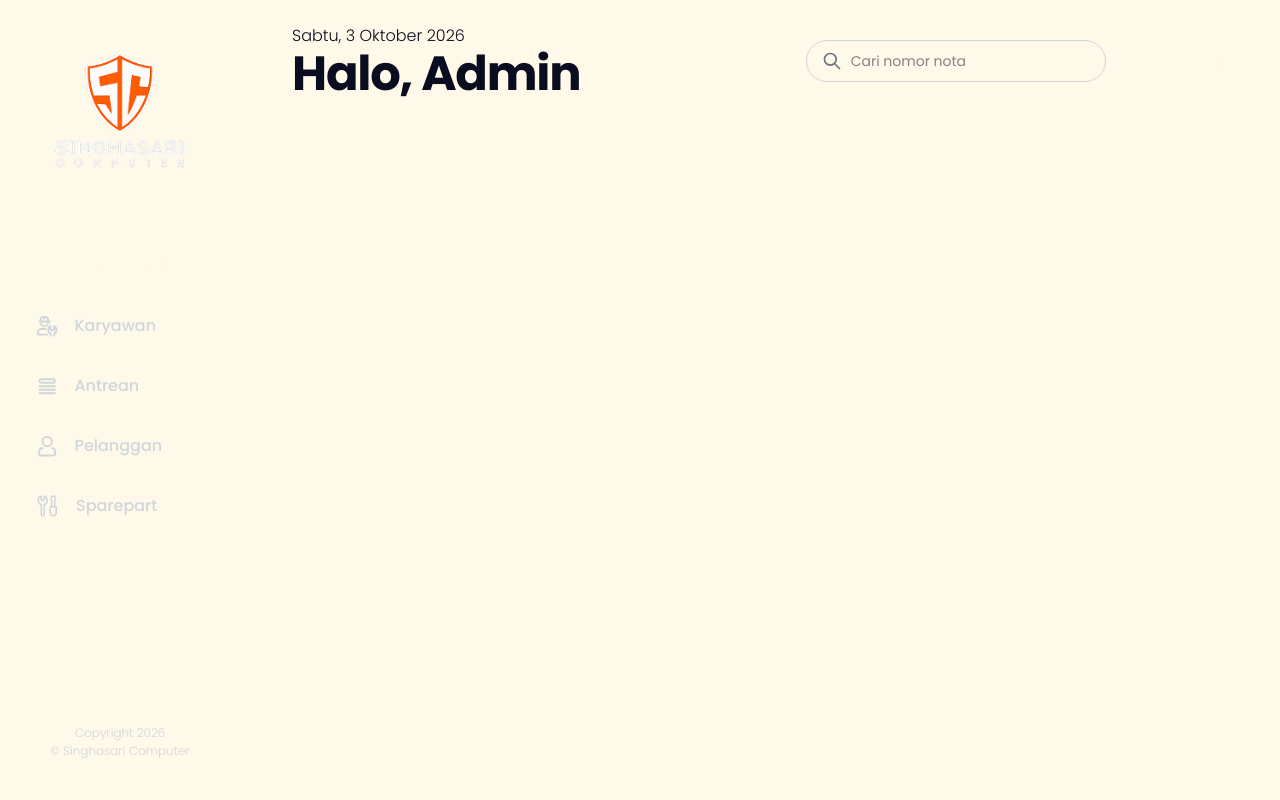
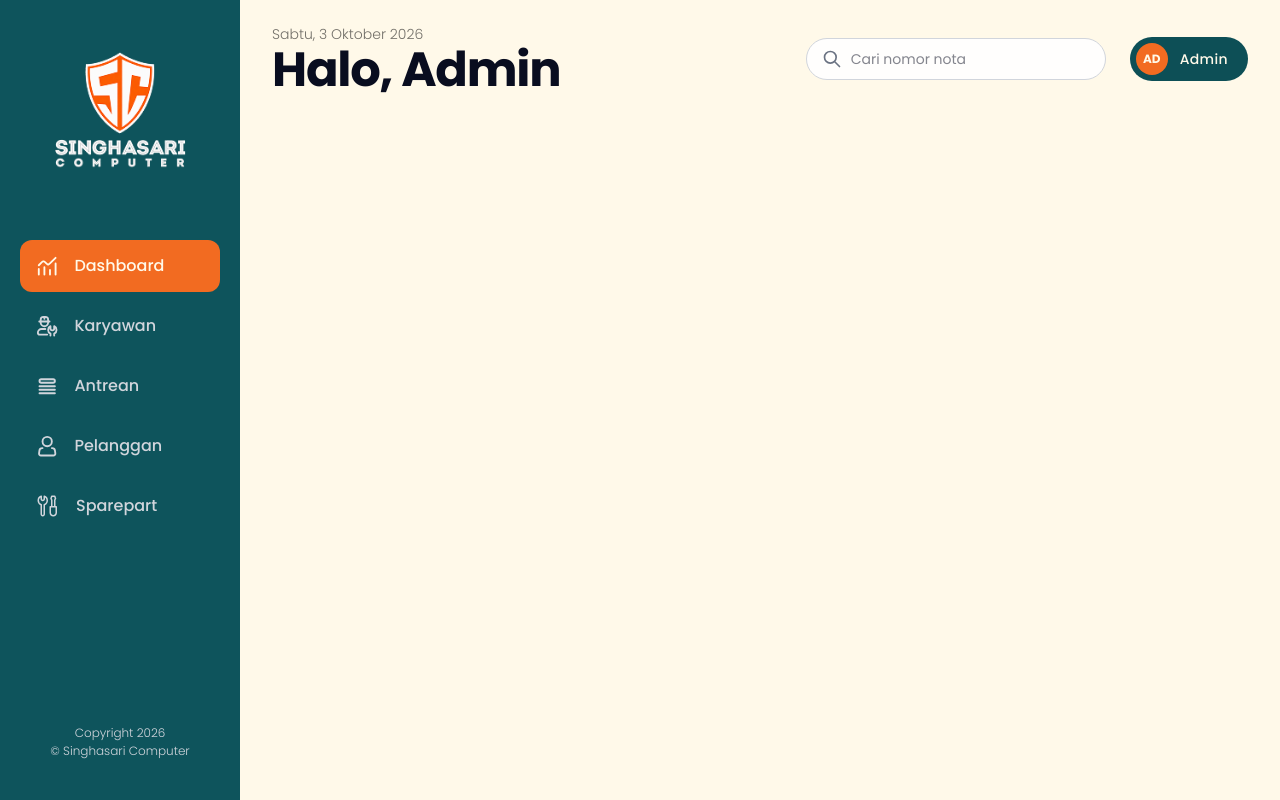
Before and after one commit to rayanaaajs/Sistem-Manajemen-Servis, a PHP site: page /includes/header.php in a window 1280 px wide. Run offline with PHP 8.4, Linux system fonts and the light colour scheme; style sheets or scripts are compiled from the project's sources.

Commit message:
header footer

```diff
--- a/includes/header.php
+++ b/includes/header.php
@@ -1,7 +1,4 @@
 <?php
-if (session_status() === PHP_SESSION_NONE) {
-    session_start();
-}
 
 // Kembalikan deklarasi variabel $__rel yang sempat terhapus
 $__jobsheetRoot = dirname(__DIR__);
@@ -28,7 +25,9 @@ $base = $__rel === '' ? '' : str_repeat('../', substr_count($__rel, '/') + 1);
 <body class="bg-brand-cream font-sans text-gray-800 flex min-h-screen">
 
     <!-- ================= SIDEBAR ================= -->
-    <aside class="fixed inset-y-0 left-0 w-60 bg-brand-tosca text-white flex flex-col z-50">
+    <!-- Overlay Mobile -->
+    <div id="sidebar-overlay" class="fixed inset-0 bg-black/50 z-40 hidden md:hidden transition-opacity"></div>
+    <aside id="sidebar" class="fixed inset-y-0 left-0 w-60 bg-tosca-active text-white flex flex-col z-50 transform -translate-x-full md:translate-x-0 transition-transform duration-300">
         <!-- Logo Area -->
         <div class="flex flex-col items-center justify-center pt-10 pb-8">
             <!-- Sisipin $base biar path gambar gak error -->
@@ -38,7 +37,7 @@ $base = $__rel === '' ? '' : str_repeat('../', substr_count($__rel, '/') + 1);
         <!-- Navigation Menu -->
         <nav class="flex-1 px-5 mt-4 space-y-2">
             <!-- Link Dashboard -->
-            <a href="<?= $base ?>dashboard.php" class="flex items-center gap-4 px-4 py-3.5 active:bg-brand-orange bg-brand-orange rounded-xl text-white font-medium transition-all">
+            <a href="<?= $base ?>dashboard.php" class="flex items-center gap-4 px-4 py-3.5 active:bg-orange bg-orange rounded-xl text-white font-medium transition-all">
                 <svg xmlns="http://www.w3.org/2000/svg" width="1.4em" height="1.4em" viewBox="0 0 24 24">
                     <path d="M0 0h24v24H0z" fill="none" />
                     <path fill="none" stroke="currentColor" stroke-linecap="round" stroke-linejoin="round" stroke-width="2" d="m3 11l2.5-2.5c1.017-1.017 1.526-1.526 2.137-1.638a2 2 0 0 1 .726 0c.611.112 1.12.62 2.137 1.638s1.526 1.526 2.137 1.638c.24.045.486.045.726 0c.611-.112 1.12-.621 2.137-1.638L21 3M3 15v6m6-8v8m6-5v5m6-12v12" />
@@ -47,7 +46,7 @@ $base = $__rel === '' ? '' : str_repeat('../', substr_count($__rel, '/') + 1);
             </a>
 
             <!-- Link Karyawan -->
-            <a href="<?= $base ?>karyawan.php" class="flex items-center gap-4 px-4 py-3.5 text-gray-300 hover:text-white hover:bg-white/10 active:bg-brand-orange rounded-xl transition-all font-medium">
+            <a href="<?= $base ?>karyawan.php" class="flex items-center gap-4 px-4 py-3.5 text-gray-300 hover:text-white hover:bg-white/10 active:bg-orange rounded-xl transition-all font-medium">
                 <svg xmlns="http://www.w3.org/2000/svg" width="1.4em" height="1.4em" viewBox="0 0 24 24">
                     <path d="M0 0h24v24H0z" fill="none" />
                     <path fill="none" stroke="currentColor" stroke-linecap="round" stroke-linejoin="round" stroke-width="2" d="M5 7h8v1a4 4 0 0 1-8 0zm0 0h8V5a3 3 0 0 0-3-3H8a3 3 0 0 0-3 3zm7 14H4a2 2 0 0 1-2-2a4 4 0 0 1 4-4h4M9 2v2M3.5 7h11m5 15v-1.968A4.5 4.5 0 0 0 22 16c0-1.767-1.018-3.264-2.5-4v2.5a2 2 0 1 1-4 0V12c-1.482.736-2.5 2.233-2.5 4a4.5 4.5 0 0 0 2.5 4.032V22" />
@@ -56,7 +55,7 @@ $base = $__rel === '' ? '' : str_repeat('../', substr_count($__rel, '/') + 1);
             </a>
 
             <!-- Link Antrean -->
-            <a href="<?= $base ?>antrean.php" class="flex items-center gap-4 px-4 py-3.5 text-gray-300 hover:text-white hover:bg-white/10 active:bg-brand-orange rounded-xl transition-all font-medium">
+            <a href="<?= $base ?>antrean.php" class="flex items-center gap-4 px-4 py-3.5 text-gray-300 hover:text-white hover:bg-white/10 active:bg-orange rounded-xl transition-all font-medium">
                 <svg xmlns="http://www.w3.org/2000/svg" width="1.4em" height="1.4em" viewBox="0 0 24 24">
                     <path d="M0 0h24v24H0z" fill="none" />
                     <path fill="none" stroke="currentColor" stroke-linecap="round" stroke-linejoin="round" stroke-width="2" d="M3.75 12h16.5m-16.5 3.75h16.5M3.75 19.5h16.5M5.625 4.5h12.75a1.875 1.875 0 0 1 0 3.75H5.625a1.875 1.875 0 0 1 0-3.75" />
@@ -65,7 +64,7 @@ $base = $__rel === '' ? '' : str_repeat('../', substr_count($__rel, '/') + 1);
             </a>
 
             <!-- Link Pelanggan -->
-            <a href="<?= $base ?>pelanggan.php" class="flex items-center gap-4 px-4 py-3.5 text-gray-300 hover:text-white hover:bg-white/10 active:bg-brand-orange  rounded-xl transition-all font-medium">
+            <a href="<?= $base ?>pelanggan.php" class="flex items-center gap-4 px-4 py-3.5 text-gray-300 hover:text-white hover:bg-white/10 active:bg-orange  rounded-xl transition-all font-medium">
                 <svg xmlns="http://www.w3.org/2000/svg" width="1.4em" height="1.4em" viewBox="0 0 24 24">
                     <path d="M0 0h24v24H0z" fill="none" />
                     <g fill="none" stroke="currentColor" stroke-width="2">
@@ -77,7 +76,7 @@ $base = $__rel === '' ? '' : str_repeat('../', substr_count($__rel, '/') + 1);
             </a>
 
             <!-- Link Sparepart -->
-            <a href="<?= $base ?>sparepart.php" class="flex items-center gap-4 px-4 py-3.5 text-gray-300 hover:text-white hover:bg-white/10 active:bg-brand-orange  rounded-xl transition-all font-medium">
+            <a href="<?= $base ?>sparepart.php" class="flex items-center gap-4 px-4 py-3.5 text-gray-300 hover:text-white hover:bg-white/10 active:bg-orange  rounded-xl transition-all font-medium">
                 <svg xmlns="http://www.w3.org/2000/svg" width="1.5em" height="1.5em" viewBox="0 0 16 16">
                     <path d="M0 0h16v16H0z" fill="none" />
                     <path fill="currentColor" d="M5.669 1a.498.498 0 0 0-.667.47v1.816c0 .275-.225.5-.5.5a.5.5 0 0 1-.5-.5V1.47A.5.5 0 0 0 3.335 1a3.5 3.5 0 0 0-2.333 3.287c0 1.359.79 2.589 2 3.162V13.5c0 .827.673 1.5 1.5 1.5s1.5-.673 1.5-1.5V7.449c1.21-.573 2-1.803 2-3.162A3.5 3.5 0 0 0 5.669 1m-.333 5.644a.5.5 0 0 0-.334.472v6.385c0 .275-.225.5-.5.5a.5.5 0 0 1-.5-.5V7.116a.5.5 0 0 0-.334-.472a2.5 2.5 0 0 1-1.666-2.356c0-.792.383-1.523 1-1.987v.987c0 .827.673 1.5 1.5 1.5s1.5-.673 1.5-1.5v-.987c.617.464 1 1.195 1 1.987c0 1.058-.67 2.005-1.666 2.356M13.5 8h-.498V4.118l.447-.895a.5.5 0 0 0 .027-.382l-.5-1.5a.5.5 0 0 0-.475-.342h-2a.5.5 0 0 0-.475.342l-.5 1.5a.5.5 0 0 0 .027.382l.447.895V8h-.5a.5.5 0 0 0-.5.5v4c0 1.379 1.121 2.5 2.5 2.5s2.5-1.121 2.5-2.5v-4a.5.5 0 0 0-.5-.5m-2.638-5.999h1.279l.32.962l-.407.814a.5.5 0 0 0-.053.224v4h-1v-4a.5.5 0 0 0-.052-.224l-.407-.814zm2.14 10.499c0 .827-.673 1.5-1.5 1.5s-1.5-.673-1.5-1.5V9h3z" />
@@ -93,41 +92,47 @@ $base = $__rel === '' ? '' : str_repeat('../', substr_count($__rel, '/') + 1);
     </aside>
 
     <!-- ================= MAIN CONTENT WRAPPER ================= -->
-    <main class="flex-1 ml-65 flex flex-col">
+    <main class="flex-1 ml-0 md:ml-60 flex flex-col transition-all duration-300">
 
         <!-- TOP NAVBAR -->
-        <header class="w-full flex items-center justify-between px-8 py-6">
-            <div class="flex-1">
-                    <!-- Area Kiri Header (Tanggal & Greeting) -->
-                    <p class="text-md text-brand-white-dark-active font-light mb-0.5">Sabtu, 3 Oktober 2026</p>
-                    <h1 class="text-5xl font-bold text-brand-dark tracking-tight">Halo, Admin</h1>
+        <header class="w-full flex flex-col md:flex-row md:items-center justify-between px-6 md:px-8 py-4 md:py-6 gap-4 md:gap-0">
+
+            <!-- Area Kiri Header (Hamburger, Tanggal & Greeting) -->
+            <div class="flex items-center gap-4 flex-1">
+                <!-- Tombol Hamburger Mobile -->
+                <button id="btn-toggle" class="md:hidden p-2 bg-tosca-active rounded-lg  border border-gray-200 text-white-light focus:outline-none">
+                    <svg class="w-6 h-6" fill="none" stroke="currentColor" viewBox="0 0 24 24">
+                        <path stroke-linecap="round" stroke-linejoin="round" stroke-width="2" d="M4 6h16M4 12h16M4 18h16"></path>
+                    </svg>
+                </button>
+
+                <div>
+                    <p class="text-sm md:text-md text-white-dark-active font-light mb-0.5">Sabtu, 3 Oktober 2026</p>
+                    <h1 class="text-3xl md:text-5xl font-bold text-blue-darker tracking-tight">Halo, Admin</h1>
                 </div>
             </div>
-            <!-- Hi User -->
-
 
             <!-- Area Kanan Header (Search & Profil) -->
-            <div class="flex items-center gap-6">
+            <div class="flex items-center gap-4 md:gap-6 justify-between md:justify-end">
                 <!-- Search Bar -->
-                <div class="relative">
+                <div class="relative flex-1 md:flex-none">
                     <div class="absolute inset-y-0 left-0 flex items-center pl-4 pointer-events-none">
                         <svg class="w-5 h-5 text-gray-500" fill="none" stroke="currentColor" viewBox="0 0 24 24">
                             <path stroke-linecap="round" stroke-linejoin="round" stroke-width="2" d="M21 21l-6-6m2-5a7 7 0 11-14 0 7 7 0 0114 0z"></path>
                         </svg>
                     </div>
-                    <input type="text" placeholder="Cari nomor nota" class="w-[300px] pl-11 pr-4 py-2.5 bg-white border border-gray-300 text-sm rounded-full focus:outline-none focus:ring-1 focus:ring-sidebar focus:border-transparent transition-all">
+                    <input type="text" placeholder="Cari nomor nota" class="w-full md:w-75 pl-11 pr-4 py-2.5 bg-white-light border border-gray-300 text-sm rounded-full focus:outline-none focus:ring-1 focus:ring-sidebar focus:border-transparent transition-all">
                 </div>
 
                 <!-- Admin Profile Pill -->
-                <div class="flex items-center gap-3 bg-brand-tosca-dark text-white pl-1.5 pr-5 py-1.5 rounded-full cursor-pointer hover:bg-opacity-90 transition-all">
-                    <!-- Avatar Lingkaran Oranye -->
-                    <div class="w-8 h-8 rounded-full bg-brand-orange flex items-center justify-center font-bold text-xs">
+                <div class="flex items-center gap-3 bg-tosca-dark text-white p-1.5 md:pr-5 py-1.5 rounded-full cursor-pointer hover:bg-opacity-90 transition-all shrink-0">
+                    <div class="w-8 h-8 rounded-full bg-orange flex items-center justify-center font-bold text-xs">
                         AD
                     </div>
-                    <span class="font-medium text-sm tracking-wide">Admin</span>
+                    <span class="font-medium text-sm tracking-wide hidden md:block">Admin</span>
                 </div>
             </div>
         </header>
 
         <!-- AREA KONTEN HALAMAN -->
-        <div class="px-8 pb-10">
+        <div class="px-6 md:px-8 pb-10">
```
Also changed, not shown: assets/js/app.js (+17 -7 lines), includes/footer.php (+7 -0 lines).
